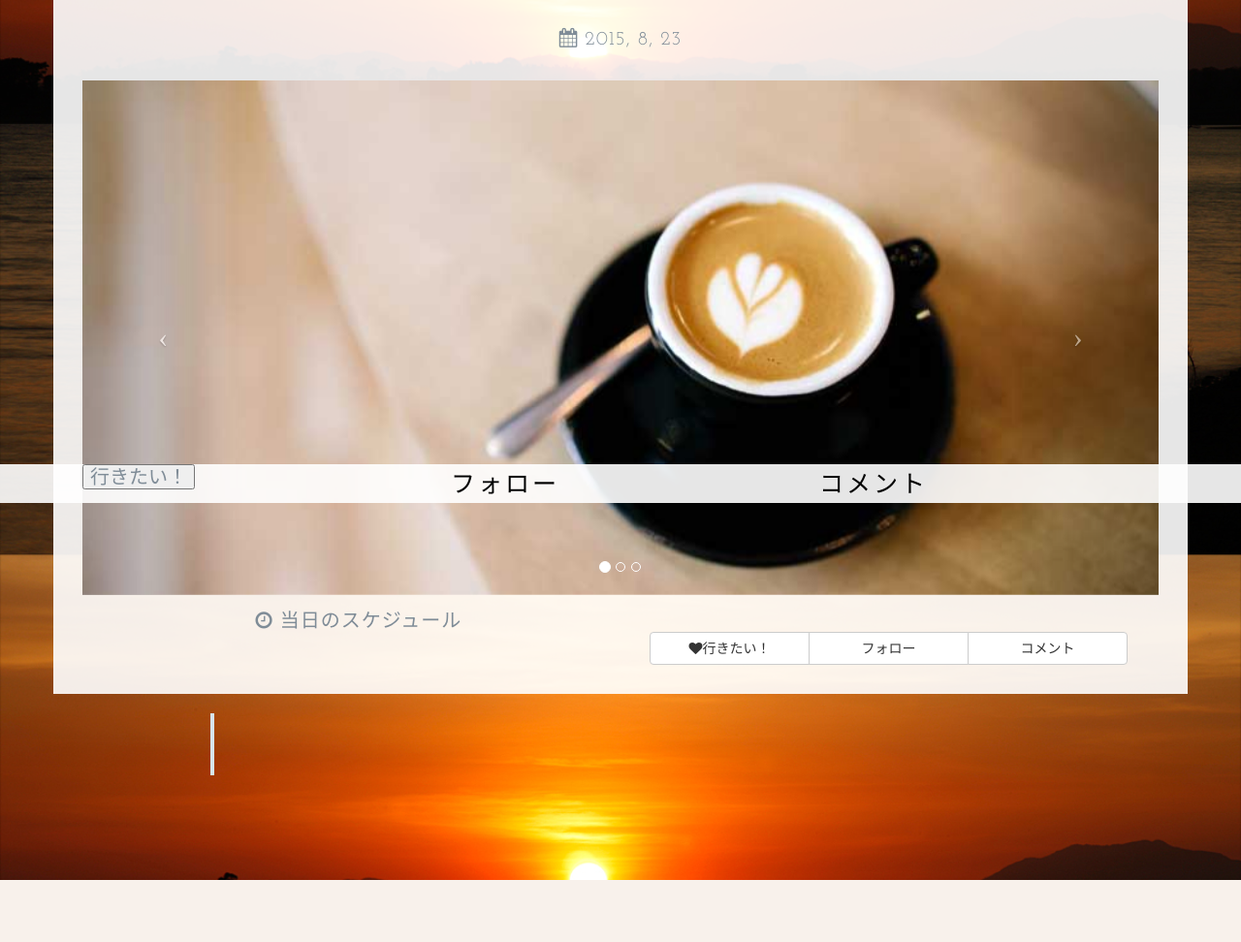
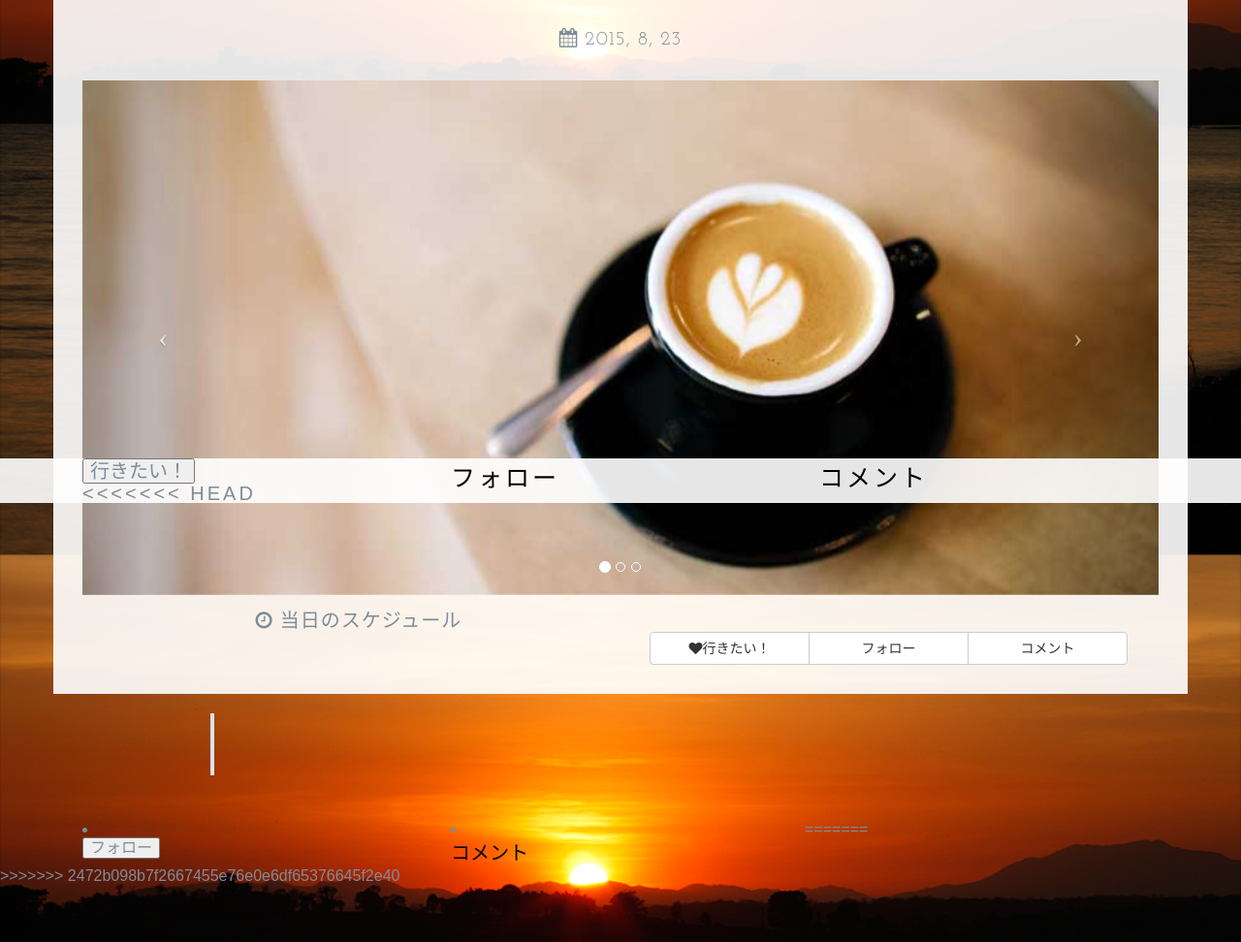
Before and after one commit to toshiokun/planbox, a PHP site: page /planbox/datecourse.php?id=1 in a window 1280 px wide. Shown: the part 281-1253 px from the top of the page at 97% size. Before the commit the page ends 1189 px from the top, so only its background shows below. Run offline with PHP 8.4, Linux system fonts and the light colour scheme; data comes from the database, SQL or seed files in the repository; data that the repository does not hold is empty.

Commit message:
これがほんとうのぷっしゅ

```diff
--- a/datecourse.php
+++ b/datecourse.php
@@ -272,6 +272,7 @@ $j = 0;
                             <input type="hidden" name="user_id" value="1"></input>
                             <input type="hidden" name="date_id" value="<?php echo $date_id; ?>"></input>
                             <input type="submit" value="行きたい！"></input></form></p>
+<<<<<<< HEAD
                         </li>
                         <li class="col-sm-4">
                             <p>フォロー</p>
@@ -282,6 +283,20 @@ $j = 0;
                     </div>
                 </nav>
 
+=======
+                    </li >
+                    <li class="col-sm-4">
+                        <p><form action="follow.php" method="post">
+                            <input type="hidden" name="user_id" value="1"></input>
+                            <input type="hidden" name="date_id" value="<?php echo $date_id; ?>"></input>
+                            <input type="submit" value="フォロー"></input></form></p>
+                    </li>
+                    <li class="col-sm-4">
+                        <p>コメント</p>
+                    </li>
+        </div>
+    </nav>
+>>>>>>> 2472b098b7f2667455e76e0e6df65376645f2e40
 
 
                 <!-- jQuery -->
```
